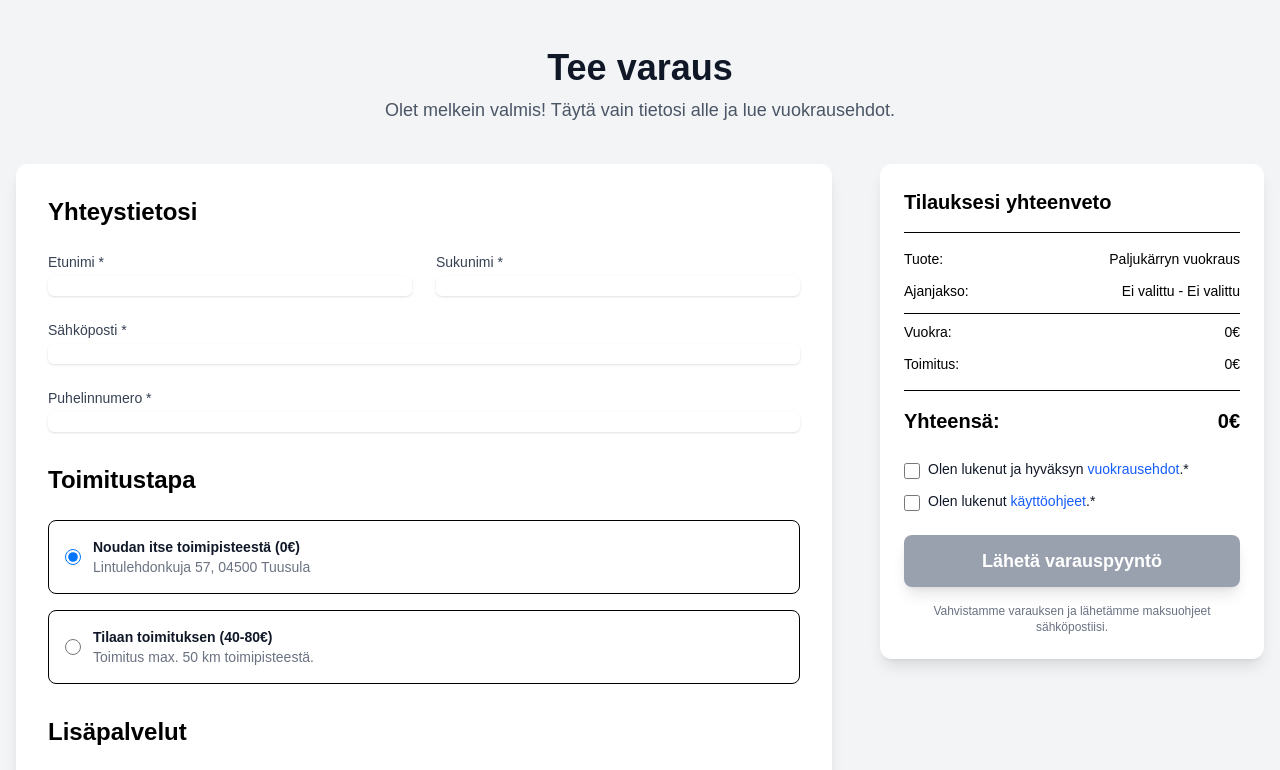
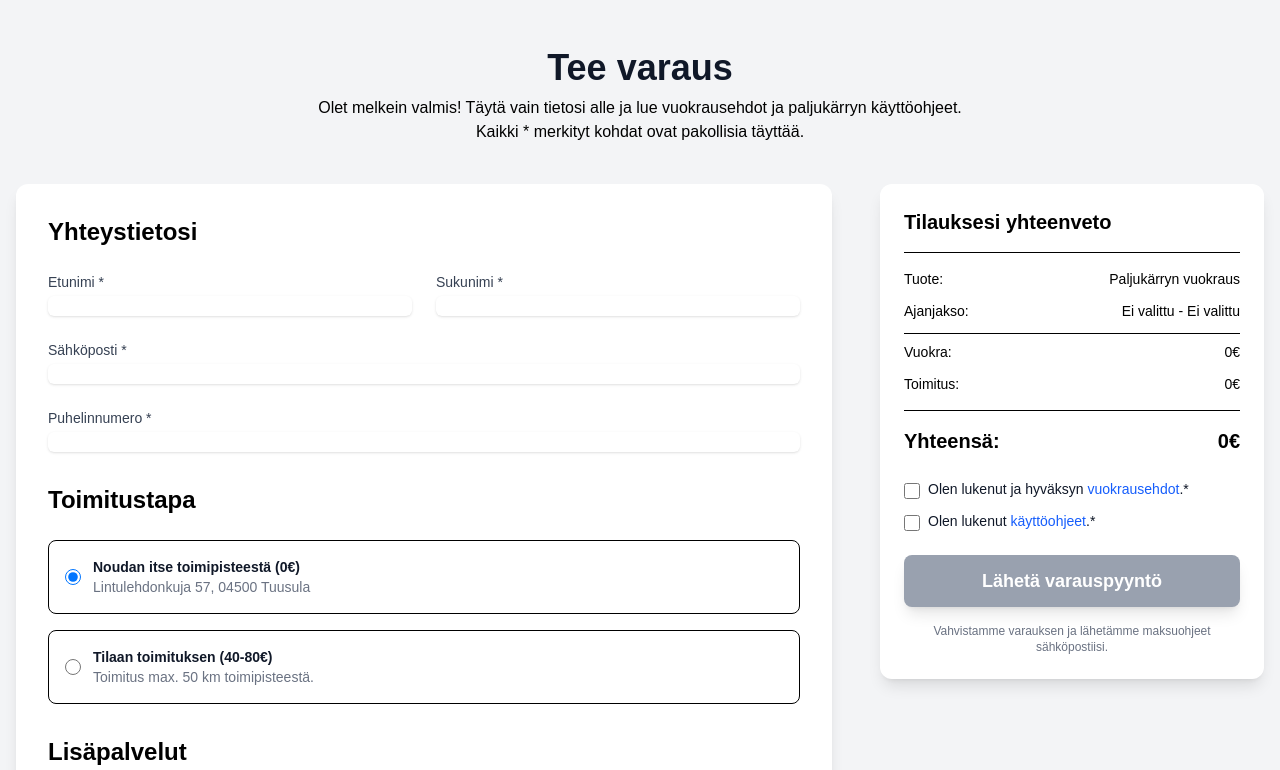
Before and after one commit to OskaNiiranen/paljuvaraus, a Next.js app: page /kassa in a window 1280 px wide. Shown: the top 770 px of the page. Built offline with nearby package versions, Linux system fonts and the light colour scheme.

Commit message:
Kassasivun ylätekstin korjaus

```diff
--- a/components/KassaClient.tsx
+++ b/components/KassaClient.tsx
@@ -189,9 +189,11 @@ function KassaContent() {
     <main className="container mx-auto px-4 py-12">
       <div className="text-center mb-10">
         <h1 className="text-4xl font-extrabold text-gray-900">Tee varaus</h1>
-        <p className="mt-2 text-lg text-gray-600">
-          Olet melkein valmis! Täytä vain tietosi alle ja lue vuokrausehdot.
+        <p className="mt-2">
+          Olet melkein valmis! Täytä vain tietosi alle ja lue vuokrausehdot ja
+          paljukärryn käyttöohjeet.
         </p>
+        <p>Kaikki * merkityt kohdat ovat pakollisia täyttää.</p>
       </div>
 
       <form onSubmit={handleSubmit}>
```
